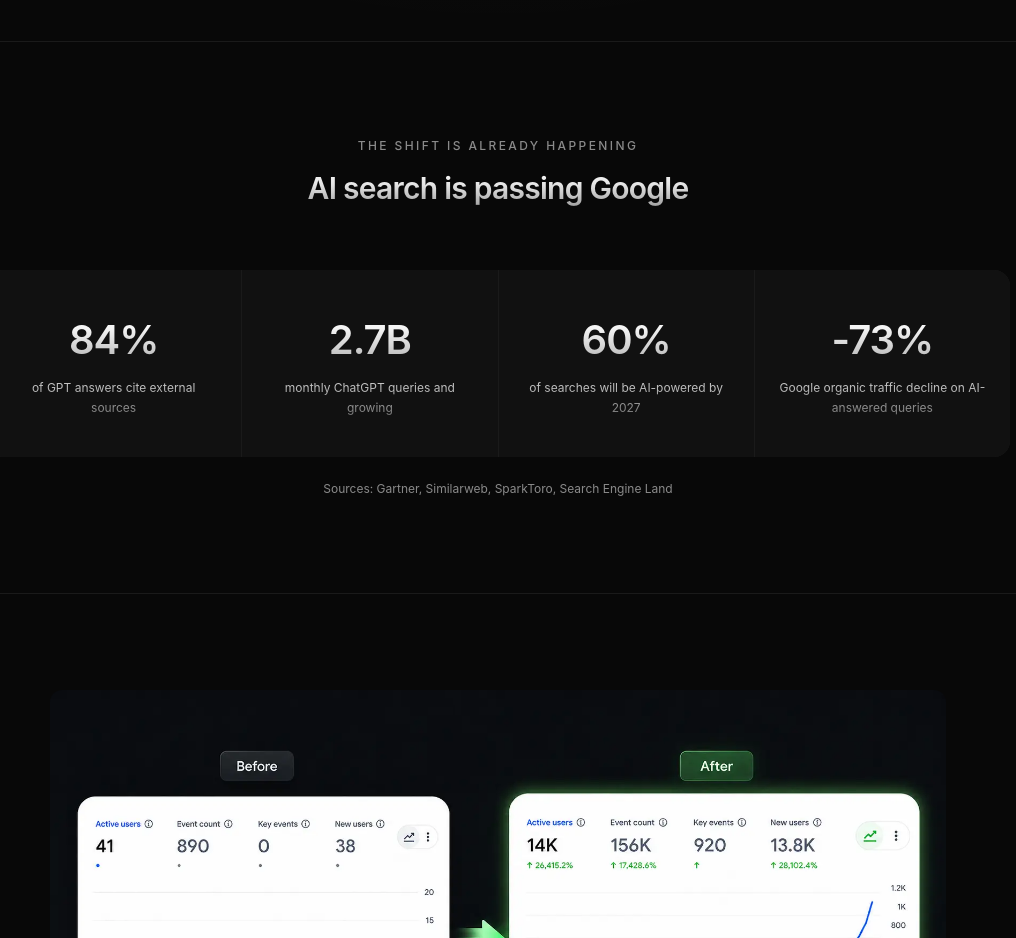
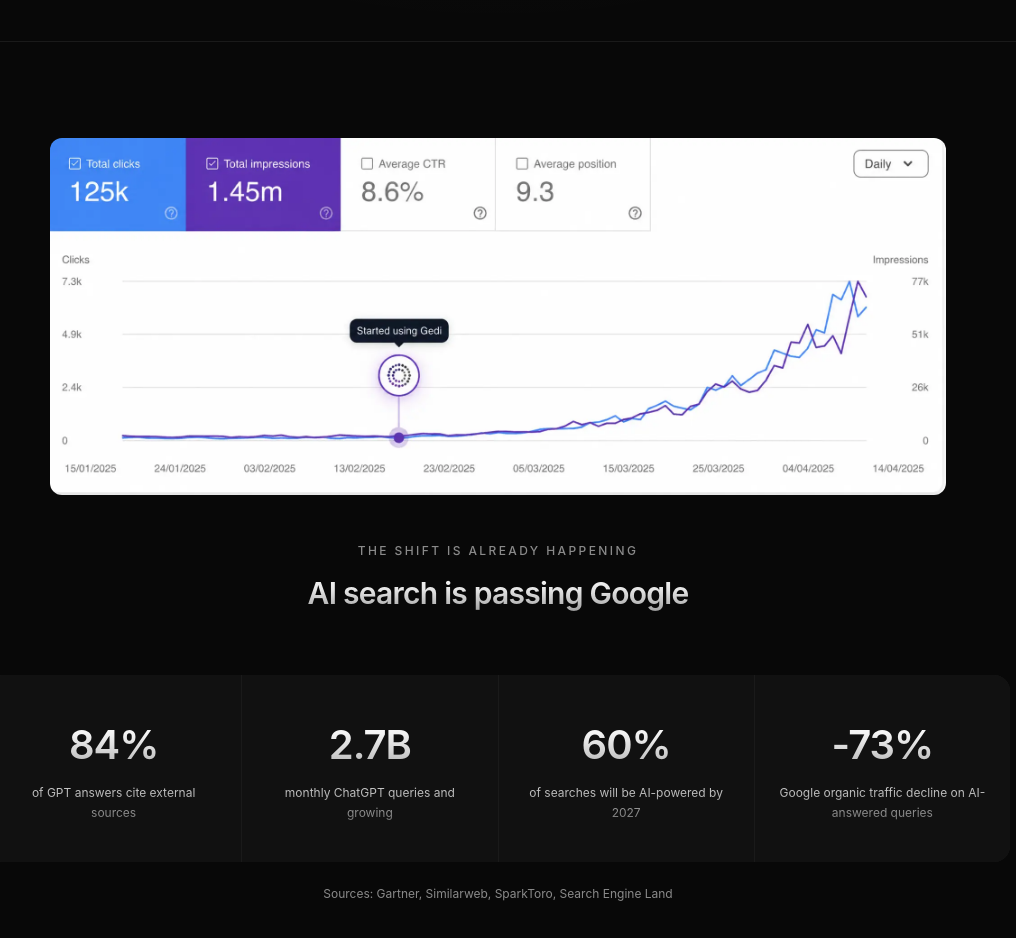
Before and after one commit to tonipcv/gedi-landing, a Next.js app: page / in a window 1280 px wide. Shown: the part 860-1798 px from the top of the page, without its empty margins (142-1158 px from the left). Built offline with nearby package versions, Linux system fonts and the light colour scheme.

Commit message:
feat: add after.webp image above stats section

```diff
--- a/src/app/page.tsx
+++ b/src/app/page.tsx
@@ -95,6 +95,7 @@
   return (
     <section className="border-t border-border px-6 py-24">
       <div className="mx-auto max-w-5xl">
+        <img src="/after.webp" alt="AI Search Growth" className="mx-auto mb-12 w-full max-w-4xl rounded-xl" />
         <p className="text-center text-xs font-medium uppercase tracking-[0.2em] text-muted">
           The Shift Is Already Happening
         </p>
```
Also changed, not shown: public/after.webp (added).
